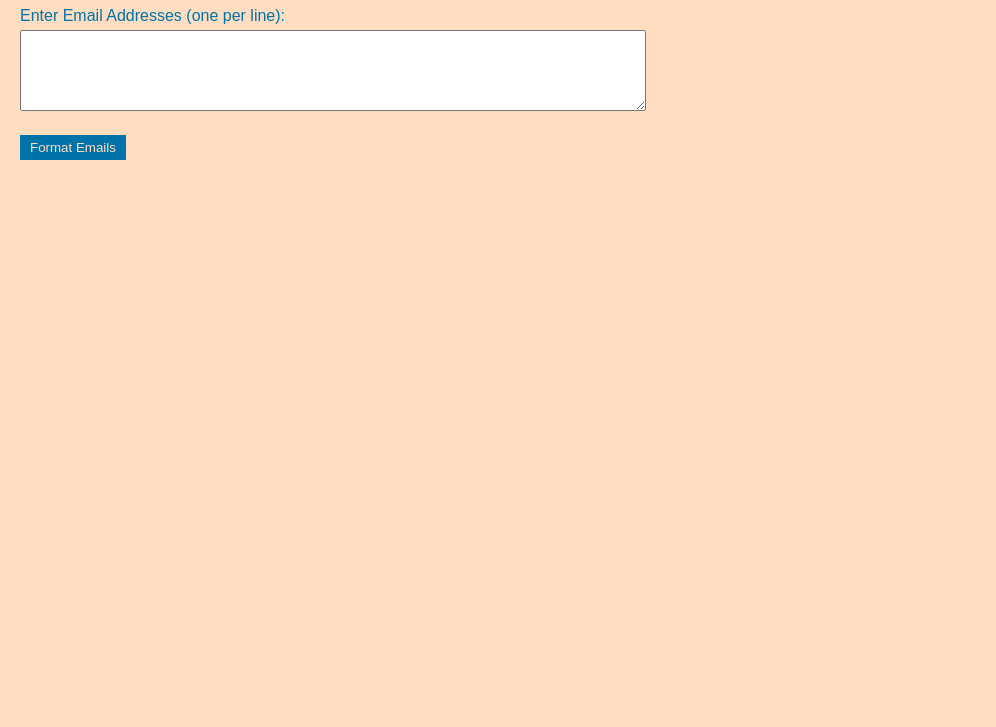
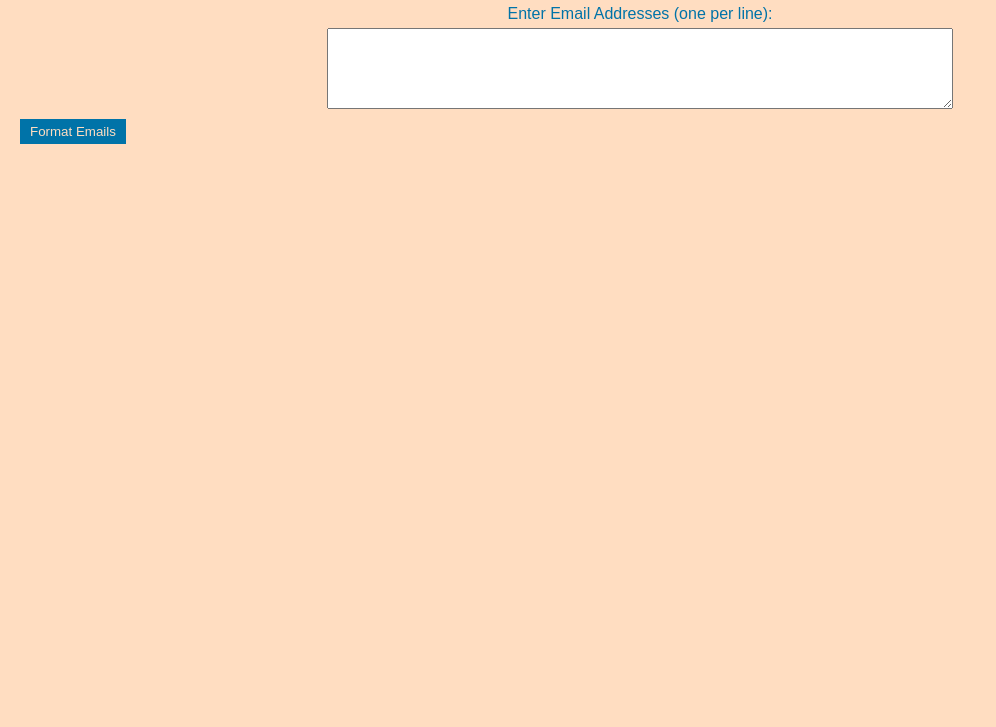
Before and after one commit to flashhardcor/Formatter, a plain HTML site: page index.html in a window 1280 px wide. Shown: the part 73-800 px from the top of the page, without its empty margins (0-996 px from the left). Drawn offline with Linux system fonts and the light colour scheme.

Commit message:
Update index.html

```diff
--- a/index.html
+++ b/index.html
@@ -10,10 +10,11 @@
       margin: 20px;
       background-color: #FFDDC1; /* Light Orange */
       color: #0073A8; /* Pantone 637C Blue */
+      text-align: center; /* Center all text on the page */
     }
 
     h1 {
-      text-align: center;
+      margin-bottom: 20px; /* Optional: Add some margin below the heading for spacing */
     }
 
     form {
@@ -25,11 +26,13 @@
       margin-bottom: 5px;
     }
 
-    /* Adjusted width for the textarea */
+    /* Adjusted width and centered the textarea within the form */
     textarea {
-      width: 50%; /* Set to 50% to restrict it to half of the page */
-      max-width: 100%; /* Ensure it doesn't exceed 100% in case of smaller screens */
-      margin-bottom: 10px; /* Optional: Add some margin for spacing */
+      width: 50%;
+      max-width: 100%;
+      margin: 0 auto; /* Center the textarea within the form */
+      display: block; /* Ensure proper block rendering */
+      margin-bottom: 10px;
     }
 
     button {
@@ -52,7 +55,6 @@
   <h1>Email List Formatter</h1>
   <form id="emailForm">
     <label for="emailInput">Enter Email Addresses (one per line):</label>
-    <!-- Adjusted width for the textarea -->
     <textarea id="emailInput" rows="5" cols="30"></textarea>
     <button type="button" onclick="formatEmails()">Format Emails</button>
   </form>
```
